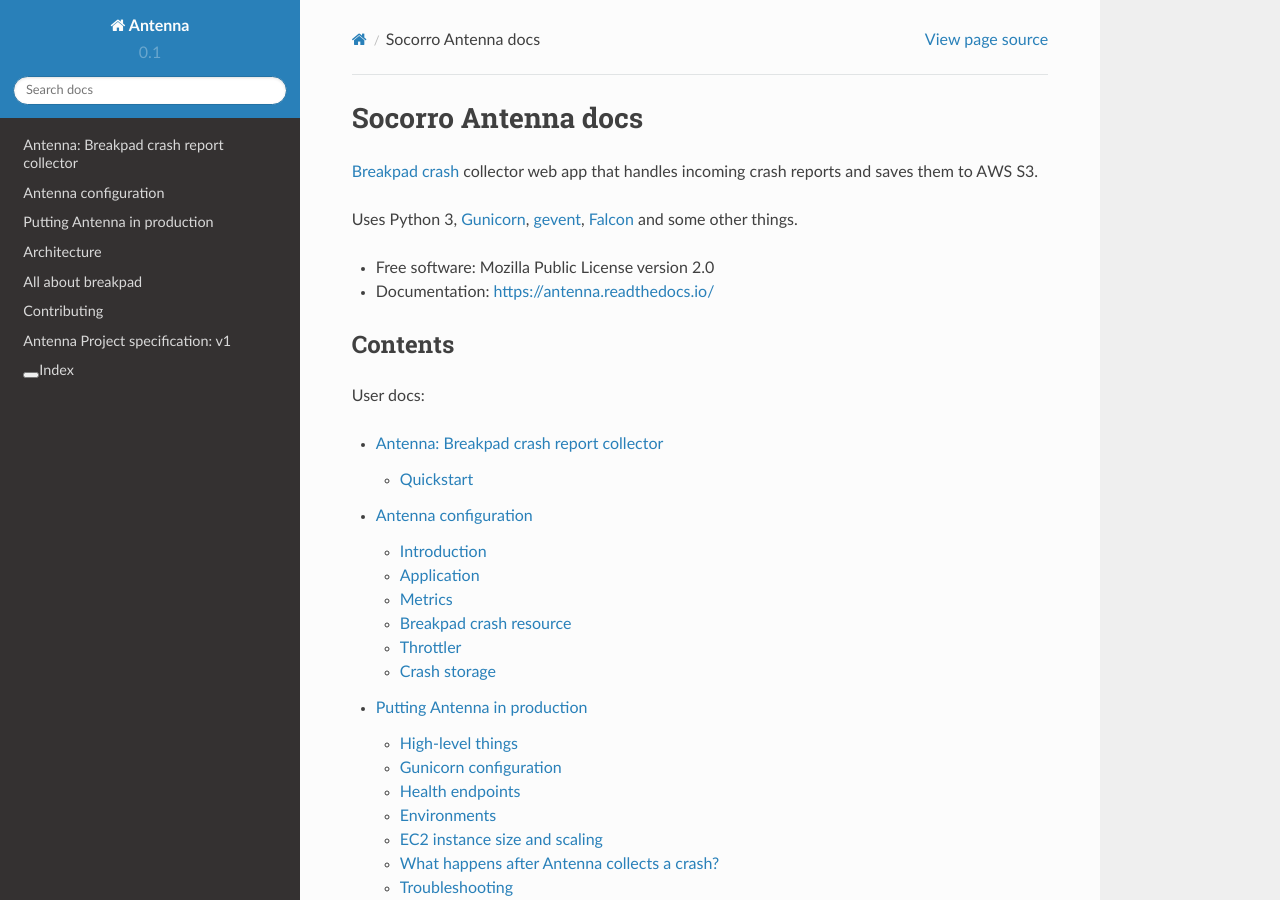
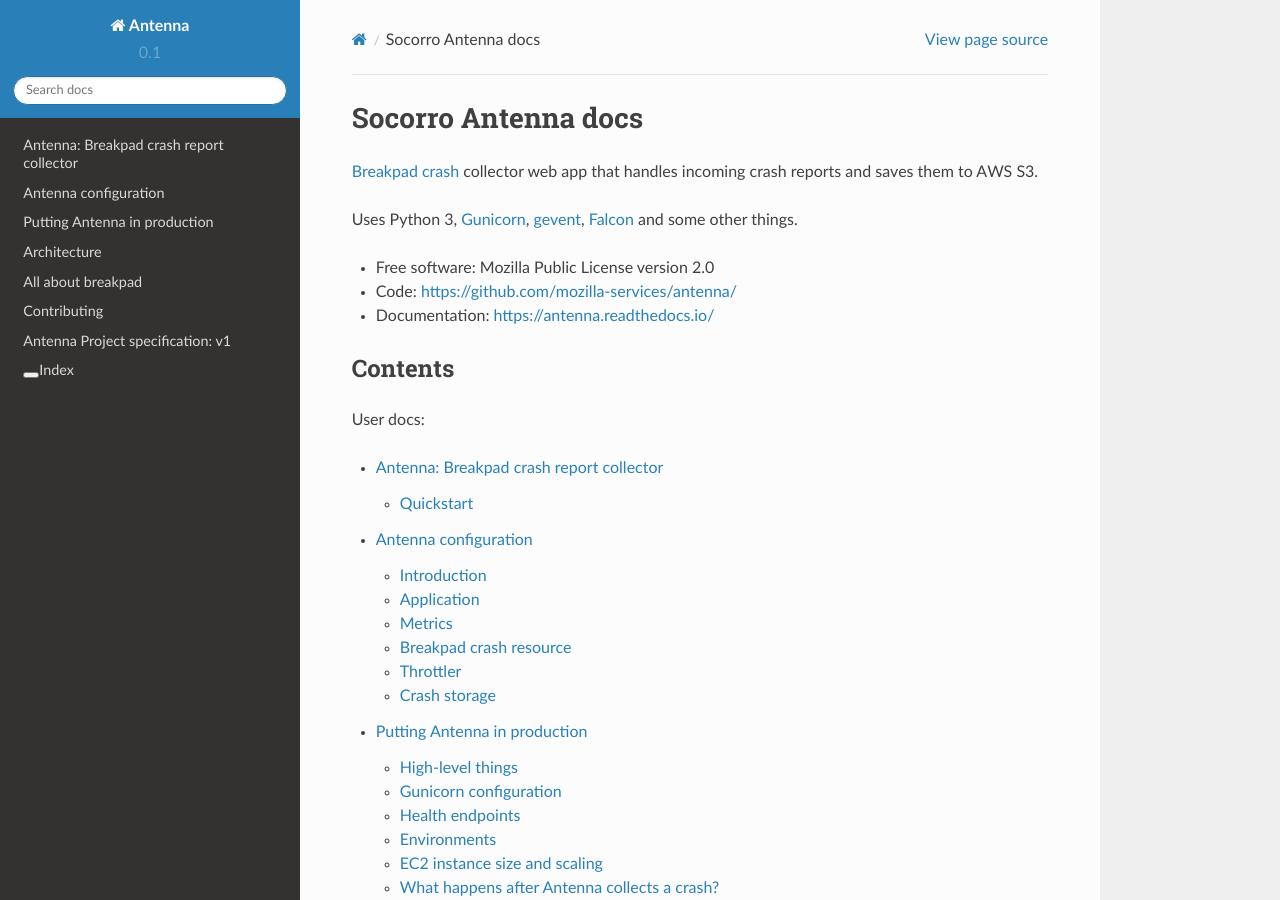
Before and after one commit to mozilla-services/antenna, a Sphinx documentation site: the page built from docs/index.rst, in a window 1280 px wide and 900 px high. Built offline with Sphinx 7.4.7 and the Read the Docs theme 2.0.0, drawn with Linux system fonts in a browser that asks for light colours.

Commit message:
Add code link to docs

```diff
--- a/docs/index.rst
+++ b/docs/index.rst
@@ -11,6 +11,7 @@
 other things.
 
 * Free software: Mozilla Public License version 2.0
+* Code: https://github.com/mozilla-services/antenna/
 * Documentation: https://antenna.readthedocs.io/
 
 
```
